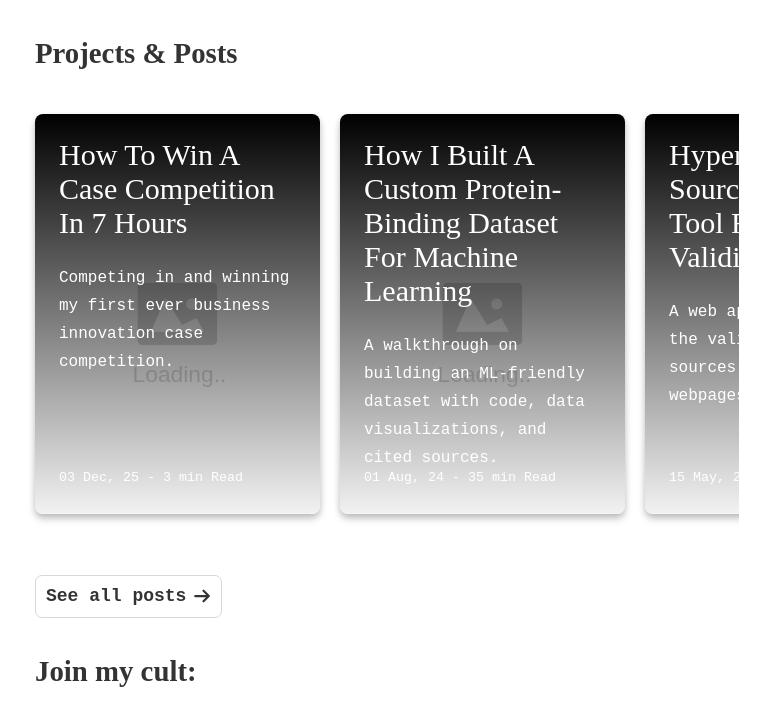
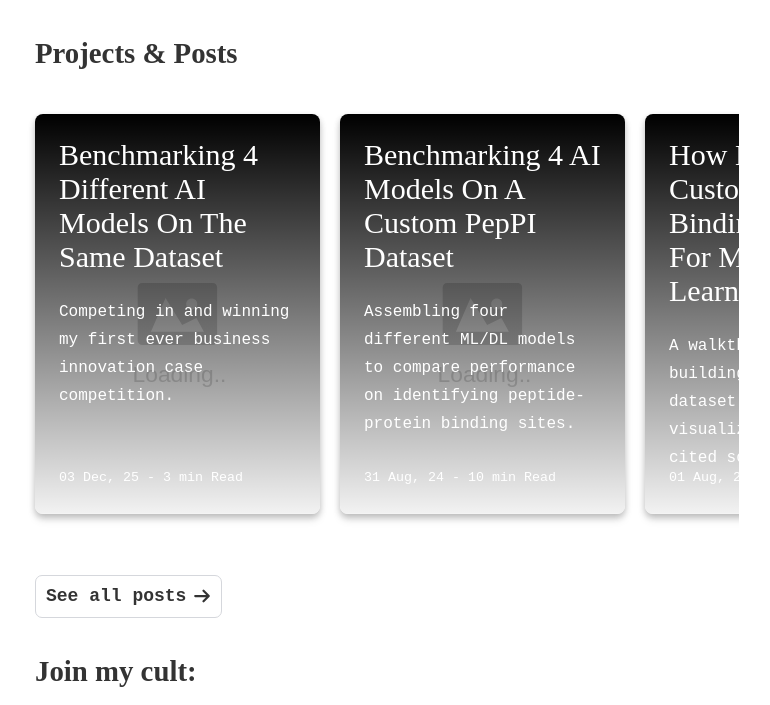
Before and after one commit to MurtoHilali/murtohilali.github.io, a Jekyll site: the page built from index.html, in a window 1280 px wide. Shown: the part 372-1077 px from the top of the page, without its empty margins (265-1035 px from the left). Built offline with Jekyll 4.4.1, drawn with Linux system fonts in a browser that asks for light colours; some web fonts are replaced; the list of posts is cut into pages by our own code; some of the changed lines change nothing that is shown; grey boxes are pictures that could not be loaded.

Commit message:
Adding new post + images

````diff
--- /dev/null
+++ b/_posts/2024-08-31-benchmarking-peppi-models.md
@@ -0,0 +1,498 @@
+---
+layout: post
+title: "Benchmarking 4 AI Models On A Custom PepPI Dataset"
+description: Assembling four different ML/DL models to compare performance on identifying peptide-protein binding sites.
+tags: ai bioinformatics
+image: /img/seo/benchmarking-peppi-models.png
+thumb: /img/thumb/benchmarking-peppi-models.webp
+---
+![alt text](https://miro.medium.com/v2/resize:fit:1400/format:webp/1*qqkC_UlOZhi4ZuQYk62iUQ.png)
+Ali & Foreman, the Red Sox & the Yankees, Romeo & Juliet. (Wait a minute…)
+
+We love a good historical matchup, and in 2024, few are as important as the AI/LLM race. So, I wanted to throw my hat in the ring—and just so happened to have recently built a [binding site detection dataset](https://ai.gopubby.com/how-i-built-a-custom-protein-binding-dataset-for-machine-learning-in-5-steps-e456b8ab9341) for proteins that I could use as a benchmark.
+
+The task? Given a protein structure, determine which parts of the sequence bind to other peptides.
+
+I assembled four different AI challengers to see which performed the best:
+
+- RandomForest
+- XGBoost
+- IsolationForest
+- Convolutional Neural Network (CNN)
+
+I’ll explain why this matters, why these aren’t language models — and, of course, the winners and losers.
+
+---
+## The Background
+
+
+![Google Trend data for ‘ChatGPT’ — Screenshot by Author](https://miro.medium.com/v2/resize:fit:2000/format:webp/1*x7j4jjS51pj4Eta516gu8g.png)
+*Google Trend data for ‘ChatGPT’*
+
+Current hype is around language models — generative AI that can ‘read’ and write text. And the numbers speak for themselves:
+
+- [ChatGPT](https://www.researchgate.net/publication/372212988_Generative_AI_for_Software_Practitioners) reached 100 million users in just two months.
+- GPU manufacturer [NVIDIA](https://companiesmarketcap.com/cad/nvidia/marketcap/) is now worth more than the GDP of Canada (my personal home, True North, strong and free).
+- It’s estimated AI will add [21% to US GDP](https://www.forbes.com/advisor/business/ai-statistics/) by 2030.
+
+LLMs are going to solve countless issues — **but not all of them**.
+
+**Picking the right AI model for your task is crucial.** And with LLMs, you might just be hiring an elephant to catch a mouse.
+
+**Example**: I do bioinformatics, so I work with biological data. Some of that data is tabular or graphic — meaning LLMs could be useful for analysis, but may **require a disproportionate amount of computing power** for training.
+
+As a classification/detection task, the **compute-to-accuracy ratio for this problem makes a lot more sense if we use smaller models** — like decision trees or CNNs.
+
+### The Dataset
+
+The [PepBDB-ML](https://github.com/MurtoHilali/PepBDB-ML) dataset is derived from the [PepBDB](http://huanglab.phys.hust.edu.cn/pepbdb/) database, a curated collection of peptide-protein complexes from the RCSB [PDB](https://www.rcsb.org/).
+
+![PepBDB screenshot](https://miro.medium.com/v2/resize:fit:2000/format:webp/1*L2atpQGl4v6qWdoRwTN5Xg.png)
+*PepBDB, Screenshot*
+
+The dataset is inspired by a paper from [Wardah et al.](https://www.sciencedirect.com/science/article/abs/pii/S0022519320301338?via%3Dihub=), which collected residue-level data on protein sequence windows and turned them into images, using a CNN to classify them as binding or nonbinding.
+
+I generated my own version using structural features from the PepBDB:
+
+![Wardah inspired training data](https://miro.medium.com/v2/resize:fit:2000/format:webp/0*KF4gsrEBJCCTVz4v)
+
+In the visualization above, columns are for amino acids, and the rows represent features like hydrophobicity or accessible surface area.
+
+On the way to creating images like these, however, we end up with tabular data. (It looks like [this](https://gist.github.com/MurtoHilali/3e22448220806a01b608cfa89ab9a7c0#file-peppi_data-csv)).
+
+
+This type of data is perfect for training a decision-tree style ML model, which explains my choice of contenders.
+
+Each row (and image) is labeled as either binding or nonbinding. Our challengers’ task is to correctly classify each one.
+
+Who are the challengers, you ask? Before we meet our fighters, let’s talk about the metrics we’re grading them on:
+
+### Accuracy
+Accuracy is given by the formula:
+
+`(true positives + true negatives) / total number of data points.`
+
+In other words, **how often does the model correctly classify the data?**
+
+It’s crucial to remember that in the context of a peptide-protein binding site classification problem, accuracy isn’t the best metric.
+
+In a given dataset, it’s possible only [5% of the residues are binding](https://www.sciencedirect.com/science/article/pii/S0022519320301338?via%3Dihub=) — that means an algorithm predicting every single residue as non-binding will have a 95% accuracy rate. Highly accurate, minimally useful.
+
+### Precision
+Precision is given by the formula:
+
+`true positives / (true positives + false positives)`
+
+This measures how many of the **positive predictions** made by the model are **actually correct**.
+
+### Recall
+Recall is given by the formula:
+
+`true positives / (true positives + false negatives).`
+
+This measures how many of the actual positive labels in the data are being correctly identified by the model. **If it’s low, it means we’re missing several binding sites.**
+
+### F1 Score
+The F1 score combines precision and recall into one metric, given by the formula:
+
+`2 * ((precision * recall) / (precision + recall)).`
+
+It is a better measure than accuracy, especially when dealing with imbalanced datasets.
+
+We’re going to keep a special eye out for recall: since binding sites are relatively rare compared to non-binding sites, we want to make sure our algorithm has a high sensitivity for detecting them.
+
+>(Note: ‘sensitivity’ and ‘recall’ [mean the same thing](https://www.evidentlyai.com/classification-metrics/accuracy-precision-recall#:~:text=Recall%20can%20also%20be%20called,research%20rather%20than%20machine%20learning.)! Sensitivity is more commonly used in biological contexts).
+
+**Housekeeping**: for the four models below, I split PepBDB-ML into a training, testing, and validation set for the final metrics. The first three models were also hyperparameter-tuned, while I mostly relied on the established hyperparameters from the paper for the CNN.
+
+Now, let’s meet our challengers!
+
+## The Challengers
+### Challenger #1: Rumblin’ RandomForest
+Press enter or click to view image in full size
+
+![](https://miro.medium.com/v2/resize:fit:1400/format:webp/1*MYUXecdY2zlyVqUltVQCJg.png)
+
+- **Type**: Ensemble of decision trees.
+- **Strengths**: Relatively simple, highly observable, flexible, and typically robust against overfitting.
+- **Weaknesses**: It can be computationally expensive for many feature datasets, and it has limited accuracy relative to more sophisticated models.
+
+So how’d it do?
+
+- **Accuracy**: 86.12%
+- **Precision**: 49.36%
+- **Recall**: 57.23%
+- **F1-Score**: 53.01%
+Exceedingly average! Here’s a graphical overview:
+
+![](https://miro.medium.com/v2/resize:fit:1400/format:webp/1*Q6XxekcePKKUBnao81GQ6w.png)
+*Confusion matrix for the RandomForest classifier’s performance | By Author*
+
+As you can see, the high accuracy is largely thanks to the high volume of true positives.
+
+Here’s the code for you to play around with yourself:
+
+```## randomforest.py
+
+import pandas as pd
+import numpy as np
+
+from sklearn.ensemble import RandomForestClassifier
+from sklearn.metrics import accuracy_score, precision_score, recall_score
+from sklearn.model_selection import RandomizedSearchCV, train_test_split
+import joblib
+from scipy.stats import randint
+import matplotlib.pyplot as plt
+
+
+from sklearn.tree import export_graphviz
+from IPython.display import Image
+import graphviz
+
+# Random Forest Classification
+
+## 1. Open up the CSV file and split into features + targets
+
+print('Loading in data...')
+pepbdb = pd.read_csv('/path/to/peppi_data.csv')
+print('\033[1mLoaded.\033[0m')
+
+# One-hot encode the 'AA' column
+pepbdb = pd.get_dummies(pepbdb, columns=['AA'])
+
+X = pepbdb.drop('Binding Indices', axis=1)
+y = pepbdb['Binding Indices']
+
+X_train, X_test, y_train, y_test = train_test_split(X, y, test_size=0.2, random_state=42)
+
+## 2. Hyperparameter tuning
+print('Starting hyperparameter tuning...')
+param_dist = {
+    'n_estimators': randint(100, 1000),
+    'max_depth': randint(3, 20),
+    'min_samples_split': randint(2, 20),
+    'min_samples_leaf': randint(1, 20),
+    'bootstrap': [True, False]
+}
+
+rf = RandomForestClassifier(n_jobs=-1, random_state=42, class_weight='balanced')
+rf_random = RandomizedSearchCV(
+    estimator=rf,
+    param_distributions=param_dist,
+    n_iter=100,
+    cv=3,
+    verbose=2,
+    random_state=42,
+    n_jobs=-1,
+    scoring='recall'
+    )
+rf_random.fit(X_train, y_train)
+
+print('Best hyperparameters found:')
+print(rf_random.best_params_)
+
+best_rf = rf_random.best_estimator_
+
+print('Testing accuracy with the best model...')
+y_pred = best_rf.predict(X_test)
+
+accuracy = accuracy_score(y_test, y_pred)
+precision = precision_score(y_test, y_pred)
+recall = recall_score(y_test, y_pred)
+
+with open('/path/to/randomforest/summary_randomForest.txt', 'w') as f:
+    f.write(f'Accuracy: {accuracy}\n')
+    f.write(f'Precision: {precision}\n')
+    f.write(f'Recall: {recall}')
+
+
+model_path = '/path/to/randomforest/random_forest_model_best.pkl'
+joblib.dump(best_rf, model_path)
+
+print('Visualizing...')
+for i in range(3):
+    tree = best_rf.estimators_[i]
+    dot_data = export_graphviz(
+        tree,
+        feature_names=X_train.columns,
+        filled=True,
+        max_depth=3,
+        impurity=False,
+        proportion=True
+    )
+    graph = graphviz.Source(dot_data)
+
+    file = f'/path/to/randomforest/tree_{i}'
+    graph.render(file, format='png', cleanup=True)
+
+print("Graphs saved as PNG images.")
+print('\033[1mCompleted.\033[0m')
+```
+As you can see in the code above, one of the coolest parts of RandomForest is seeing the trees themselves:
+
+![](https://miro.medium.com/v2/resize:fit:2000/format:webp/1*TvJg-O1UWYySbc2Ar9PFMA.png)
+*Decision tree from RandomForest ensemble | By Author*
+
+### Challenger #2: The Exceptional XGBoost
+![](https://miro.medium.com/v2/resize:fit:1400/format:webp/1*4hetaWoIbuX2CyXwQf8PBg.png)
+- **Type**: Gradient-boosted ensemble decision trees.
+- **Strengths**: Gradient boosting involves the sequential building of trees, where each tree corrects on the previous one leading to better predictive performance. Also scales well to large datasets.
+- **Weaknesses**: It might overfit to noise as it builds sequentially, and again, it is limited compared to even more sophisticated algorithms.
+
+XGBoost is an algorithm close to my heart, and it was one of my first forays into bio-ML. How’d it do?
+
+- **Accuracy**: 76.54%
+- **Precision**: 32.94%
+- **Recall**: 69.02%
+- **F1-Score**: 44.60%
+💔
+
+Heartbroken is an understatement. While our sensitivity (recall) has gone up, we’re still scoring pretty low on every other metric.
+
+![](https://miro.medium.com/v2/resize:fit:1400/format:webp/1*HLozMicBaVDGG_MMBH9vGA.png)
+*Confusion matrix for the XGBoost classifier’s performance | By Author*
+
+Here’s the code for your own exploration:
+```
+## xgboostmodel.py
+
+import pandas as pd
+import numpy as np
+import joblib
+
+from sklearn.metrics import accuracy_score, confusion_matrix, precision_score, recall_score, f1_score
+from sklearn.model_selection import RandomizedSearchCV, train_test_split
+from scipy.stats import randint, uniform
+import xgboost as xgb
+import matplotlib.pyplot as plt
+import seaborn as sns
+
+# Load data
+print('Loading in data...')
+pepbdb = pd.read_csv('/path/to/peppi_data.csv')
+print('\033[1mLoaded.\033[0m')
+
+# One-hot encode the 'AA' column
+pepbdb = pd.get_dummies(pepbdb, columns=['AA'])
+
+X = pepbdb.drop('Binding Indices', axis=1)
+y = pepbdb['Binding Indices']
+
+# Split the data into training and test sets
+X_train, X_test, y_train, y_test = train_test_split(X, y, test_size=0.2, random_state=42)
+
+# Calculate class weight ratio
+num_pos = sum(y_train)
+num_neg = len(y_train) - num_pos
+scale_pos_weight = num_neg / num_pos
+
+# Hyperparameter tuning
+print('Starting hyperparameter tuning...')
+param_dist = {
+    'n_estimators': randint(100, 1000),
+    'max_depth': randint(3, 20),
+    'learning_rate': uniform(0.01, 0.2),
+    'subsample': uniform(0.6, 0.4),
+    'colsample_bytree': uniform(0.6, 0.4),
+    'gamma': uniform(0, 0.5)
+}
+
+xgb_model = xgb.XGBClassifier(objective='binary:logistic', n_jobs=-1, random_state=42, use_label_encoder=False, scale_pos_weight=scale_pos_weight)
+xgb_random = RandomizedSearchCV(estimator=xgb_model, param_distributions=param_dist, n_iter=100, cv=3, verbose=2, random_state=42, n_jobs=-1, scoring='recall')
+xgb_random.fit(X_train, y_train)
+
+print('Best hyperparameters found:')
+print(xgb_random.best_params_)
+
+best_xgb = xgb_random.best_estimator_
+
+print('Testing accuracy with the best model...')
+y_pred = best_xgb.predict(X_test)
+
+accuracy = accuracy_score(y_test, y_pred)
+precision = precision_score(y_test, y_pred)
+recall = recall_score(y_test, y_pred)
+fi_score = f1_score(y_test, y_pred)
+
+with open('/path/to/xgboostmodel/summary_xgboost.txt', 'w') as f:
+    f.write(f'Accuracy: {accuracy}\n')
+    f.write(f'Precision: {precision}\n')
+    f.write(f'Recall: {recall}')
+
+# Save the model using XGBoost's save_model method
+model_path = '/path/to/xgboostmodel/xgboost_model_best.json'
+best_xgb.save_model(model_path)
+
+print('\033[1mCompleted.\033[0m')
+```
+### Challenger #3: The Inimitatable IsolationForest
+![](https://miro.medium.com/v2/resize:fit:1400/format:webp/1*fpm4iFYwDxrgDgRSBvp7RQ.png)
+- **Type**: An anomaly detection algorithm also based on decision tree ensembles.
+- **Strengths**: This architecture isolates anomalies, which could be useful since the rarity of binding sites may allow us to treat them as anomalies.
+- **Weaknesses**: The algorithm assumes isolated anomalies — realistically, our anomalies (i.e. the binding sites) tend to be related.
+
+Despite the weaknesses, I thought it might be interesting to test how a model like this performs when we treat binding sites as anomalies. It’s also an unsupervised model, meaning it **doesn't need labeled features** — useful for dirty data scenarios.
+
+By setting the contamination parameter (the predicted rate of anomalies) as our binding site class weight — how’d it do?
+
+- **Accuracy**: 78.74%
+- **Precision**: 22.21%
+- **Recall**: 22.16%
+- **F1-Score**: 22.18%
+Stunningly poor! This isn’t very surprising given what we know about the nature of binding sites and the purpose of this model.
+
+![](https://miro.medium.com/v2/resize:fit:1400/format:webp/1*_LVYEnTS34g4P7gv3Bba7g.png)
+*Confusion matrix for the IsolationForest classifier’s performance | By Author*
+
+Here’s the code for you to experiment with. IsoForest doesn’t have binary outputs, so we map them to 1 and 0 here.
+
+(Note: this leads to an inflated custom F1 score that still needs debugging.)
+```
+import pandas as pd
+import numpy as np
+
+from sklearn.ensemble import IsolationForest
+from sklearn.model_selection import train_test_split, RandomizedSearchCV
+from sklearn.metrics import accuracy_score, precision_score, recall_score, f1_score, confusion_matrix, make_scorer
+import joblib
+
+from scipy.stats import randint
+import matplotlib.pyplot as plt
+
+print('Loading in data...')
+pepbdb = pd.read_csv('/path/to/peppi_data.csv')
+print('\033[1mLoaded.\033[0m')
+
+# One-hot encode the 'AA' column
+pepbdb = pd.get_dummies(pepbdb, columns=['AA'])
+
+X = pepbdb.drop('Binding Indices', axis=1)
+y = pepbdb['Binding Indices']
+
+# Calculate the proportion of binding residues (anomalies)
+contamination = y.mean()
+
+X_train, X_test, y_train, y_test = train_test_split(X, y, test_size=0.2, random_state=42)
+
+print('Starting hyperparameter tuning...')
+param_dist = {
+    'n_estimators': randint(100, 1000),
+    'max_samples': randint(100, 500),
+    'max_features': randint(1, X.shape[1])
+}
+
+# Custom scoring function
+def custom_f1_score(y_true, y_pred):
+    # Convert IsolationForest predictions to binary format
+    y_pred_binary = np.where(y_pred == -1, 1, 0)
+    return f1_score(y_true, y_pred_binary, average='weighted')
+
+if_base = IsolationForest(contamination=contamination, random_state=42)
+if_random = RandomizedSearchCV(
+    estimator=if_base,
+    param_distributions=param_dist,
+    n_iter=100,
+    cv=4,
+    verbose=2,
+    random_state=42,
+    n_jobs=-1,
+    scoring=make_scorer(custom_f1_score)  # Use custom scoring function
+)
+if_random.fit(X_train, y_train)
+
+print('Best hyperparameters found:')
+print(if_random.best_params_)
+
+best_if = if_random.best_estimator_
+
+print('Testing classification with the best model...')
+y_pred = best_if.predict(X_test)
+
+# Convert predictions: -1 (anomaly/binding) to 1, 1 (normal/non-binding) to 0
+y_pred_binary = np.where(y_pred == -1, 1, 0)
+
+accuracy = accuracy_score(y_test, y_pred_binary)
+precision = precision_score(y_test, y_pred_binary)
+recall = recall_score(y_test, y_pred_binary)
+f1 = custom_f1_score(y_test, y_pred_binary)
+
+print(f'Accuracy: {accuracy}')
+print(f'Precision: {precision}')
+print(f'Recall: {recall}')
+print(f'F1 Score: {f1}')
+
+with open('/path/to/isolationforest/summary_isolationForest.txt', 'w') as f:
+    f.write(f'Accuracy: {accuracy}\n')
+    f.write(f'Precision: {precision}\n')
+    f.write(f'Recall: {recall}\n')
+    f.write(f'F1 Score: {f1}\n')
+
+model_path = '/path/to/isolationforest/isolation_forest_model_best.pkl'
+joblib.dump(best_if, model_path)
+
+# Plot anomaly scores
+anomaly_scores = -best_if.score_samples(X_test)
+plt.figure(figsize=(10, 6))
+plt.hist([anomaly_scores[y_test == 0], anomaly_scores[y_test == 1]],
+         label=['Non-binding', 'Binding'], bins=50, stacked=True)
+plt.title('Distribution of Anomaly Scores')
+plt.xlabel('Anomaly Score')
+plt.ylabel('Count')
+plt.legend()
+plt.savefig('/path/to/isolationforest/anomaly_scores_distribution.png')
+plt.close()
+
+print("Graphs saved as PNG images.")
+print('\033[1mCompleted.\033[0m')
+```
+### Challenger #4: The Clamouring Convolutional Neural Network
+![](https://miro.medium.com/v2/resize:fit:1400/format:webp/1*CW2aIrrvtR7c5clTPvV9aQ.png)
+- **Type**: A neural network that uses deep learning to classify images.
+- **Strengths**: Incredibly useful for processing image data with a high degree of accuracy. This is the kind of AI used in many [self-driving cars](https://neptune.ai/blog/self-driving-cars-with-convolutional-neural-networks-cnn).
+- **Weaknesses**: This is the most computationally expensive of our fighters and lacks interpretability — we can’t know why it makes the decisions it makes, unlike RandomForest or XGBoost.
+
+The genesis of this project was recreating [Visual](https://www.sciencedirect.com/science/article/pii/S0022519320301338?via%3Dihub=), a CNN built by Wardah et al. Building on its code, **I modified the model to use PepBDB-ML images**, a larger dataset with more features, including structural data.
+
+How did it do?
+
+- **Accuracy**: 78.59%
+- **Precision**: 78.48% (+ 10 pts)*
+- **Recall**: 79.32% (+12 pts)*
+- **F1-Score**: 50.26%
+
+Not too shabby! We also report an AUC (Area under ROC curve) of 0.86 (+ 5 pts)*, which tells us the model is fairly good at distinguishing between classes at various thresholds.
+
+*(compared to the original paper).
+
+Here’s what the confusion matrix looks like:
+
+![](https://miro.medium.com/v2/resize:fit:1400/format:webp/0*hufe7nv3Ai9FyFFk)
+*Confusion matrix for Visual-PepBDB classifier’s performance.*
+
+You’ll notice some totals don’t line up fully; this is because the image dataset is slightly smaller than the tabular dataset. The reasons are discussed in the article I wrote about it.
+
+Again, not great — but a step up from previous iterations.
+
+The code here is a bit more involved, but you can find it at [Visual-PepBDB](https://github.com/MurtoHilali/Visual-PepBDB) and play with it at [Proteinloop](https://murto.co/proteinloop/pages/binding.html).
+
+Press enter or click to view image in full size
+
+![](https://miro.medium.com/v2/resize:fit:4800/format:webp/0*mE2RB0LEq0bVym1a)
+
+Why did the CNN do better than everything else?
+
+- Deep learning lets the model pick up on **more nuanced relationships** between data points.
+- PepBDB-ML’s image dataset includes 7x41 windows of residues instead of the single entries we see in the table. This lets the **CNN capture and understand more context around residues**, providing more information to the model.
+
+**We have our winner** — Visual-PepBDB, or more broadly, the Convolutional Neural Network!
+
+![](https://miro.medium.com/v2/resize:fit:1400/format:webp/1*9VHsV_29ufDT4fpOlI35PQ.png)
+## Key Takeaways
+- CNNs are by far the winner when it comes to detecting peptide-protein binding sites in PepBDB-ML — at least compared to RandomForest, XGBoost, and IsoForest.
+- LLMs are tempting, trendy, and incredibly useful — but they may not be the right tools for your specific task. Traditional ML models can still be highly accurate, inexpensive, and more suited to your problem.
+
+**If you’re in biology** — I highly recommend exploring ML methods to see how they can augment your research. They don’t need to be cutting-edge, as code from 5+ years could be a game changer for your work. AI is much more approachable than you think!
+
+**If you’re in ML/DL/AI**—consider your entire toolbox, and apply it to biological problems! It’s filled with opportunities to apply classics and SOTA models.
+
+If you made it all the way here, thanks for reading! Let me know what you think.
--- a/_posts/2025-12-03-fusion-conference.md
+++ b/_posts/2025-12-03-fusion-conference.md
@@ -1,10 +1,10 @@
 ---
 layout: post
-title: "How to Win a Case Competition in 7 Hours"
+title: "Benchmarking 4 Different AI Models on the Same Dataset"
 description: Competing in and winning my first ever business innovation case competition.
 tags: project business
-image: /img/seo/fusion-conference.png
-thumb: /img/thumb/fusion-conference.webp
+image: /img/seo/<tbd>.png
+thumb: /img/thumb/<tbd>.webp
 ---
 ![Holding winning cheque](/img/articles/fusion-conference/DSC_2835.JPG)
 Fusion Conference 2025 was my first case competition (ever).
````
Also changed, not shown: img/seo/benchmarking-peppi-models.png (added), img/thumb/benchmarking-peppi-models.webp (added).
